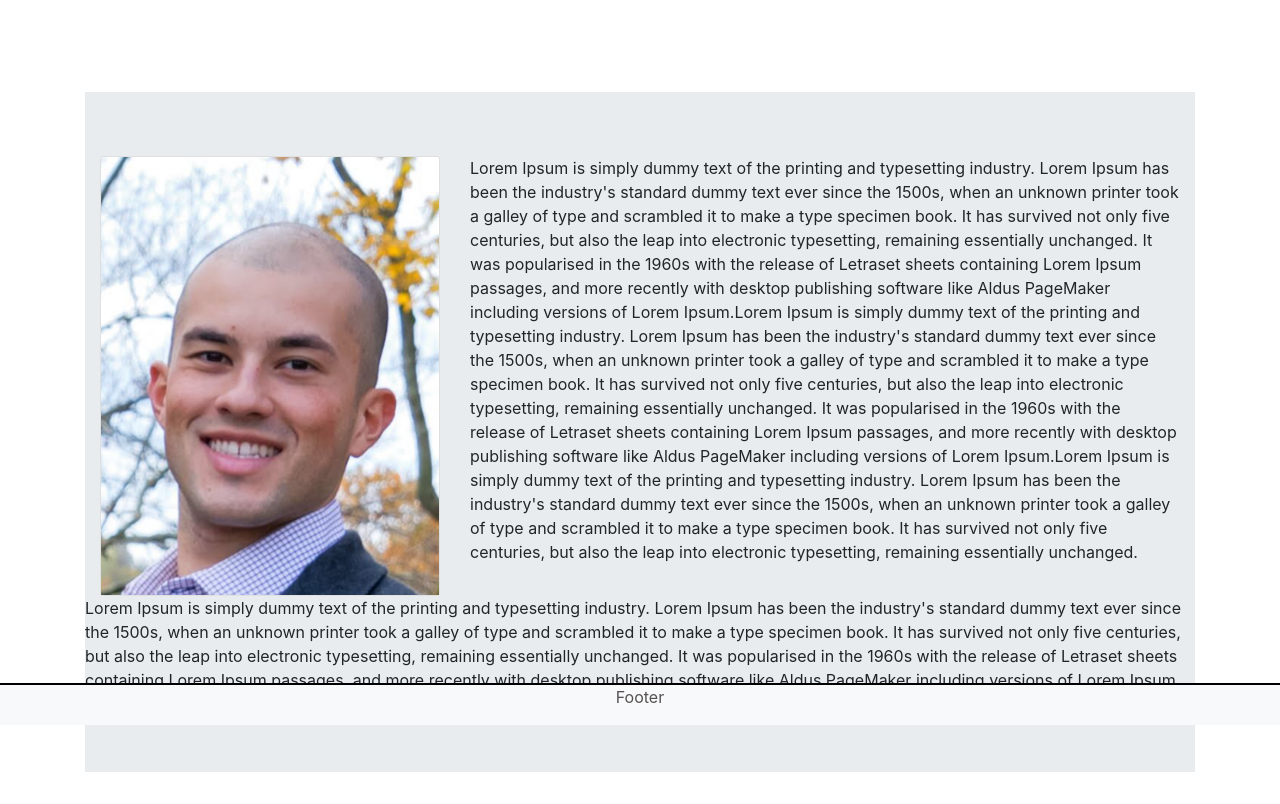
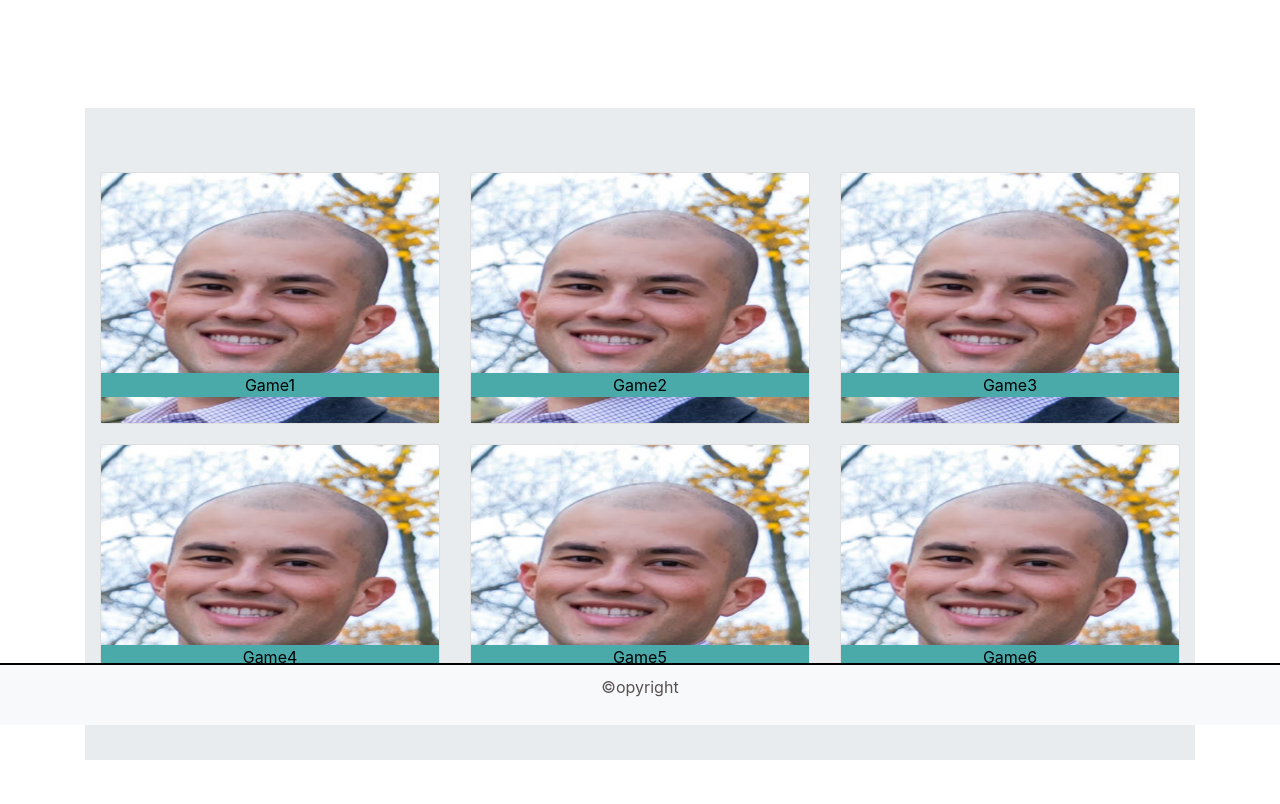
Before and after one commit to rcubillo/Bootstrap-Portfolio, a plain HTML site: page portfolio.html in a window 1280 px wide. Shown: the part 75-879 px from the top of the page. Drawn offline with nearby package versions, Linux system fonts and the light colour scheme.

Commit message:
Finishing Portfolio

```diff
--- a/assets/css/style.css
+++ b/assets/css/style.css
@@ -21,10 +21,6 @@ body{
   padding:10px;
 }
 
-.navbar-brand{
-
-}
-
 #navbarSupportedContent{
 margin-left:57%;
 }
@@ -40,3 +36,34 @@ margin-left:57%;
   font-family: cursive;
   font-size: 25px;
 }
+
+.ronald{
+  height:380px;
+}
+
+.card-img-top{
+  height: 250px;
+}
+
+#first-container{
+  text-align: center;
+}
+
+#second-container{
+  margin-top: 20px;
+  text-align: center;
+}
+
+#game4{
+  position: relative;
+}
+
+.text1{
+  position: absolute;
+  top: 200px;
+  background-color:#4aaaaa;
+  color: black ;
+  width:100%;
+  left:0;
+  text-decoration: none;
+}
--- a/portfolio.html
+++ b/portfolio.html
@@ -36,29 +36,28 @@
 
   <body>
     <!-- navbar -->
-    <div class="container" id="nav-bar-up">
-      <div class="row">
+    <header class="header">
+       <div class="container" id="nav-bar-up">
+      <div class="row" id="large">
         <div class="col-md-12">
           <nav class="navbar navbar-expand-lg navbar-light bg-light">
             <a class="navbar-brand" href="#">Ronald Cubillo Jimenez</a>
             <button
-              class="navbar-toggler"
-              type="button"
+              class="navbar-toggler" type="button"
               data-toggle="collapse"
               data-target="#navbarSupportedContent"
               aria-controls="navbarSupportedContent"
               aria-expanded="false"
-              aria-label="Toggle navigation"
-            >
+              aria-label="Toggle navigation">
               <span class="navbar-toggler-icon"></span>
             </button>
 
             <div class="collapse navbar-collapse" id="navbarSupportedContent">
               <ul class="navbar-nav mr-auto">
-                <li class="nav-item active">
+                <li class="nav-item">
                   <a class="nav-link" href="index.html">Home <span class="sr-only">(current)</span></a>
                 </li>
-                <li class="nav-item">
+                <li class="nav-item active">
                   <a class="nav-link" href="portfolio.html">Portfolio</a>
                 </li>
                 <li class="nav-item">
@@ -71,72 +70,78 @@
         </div>
       </div>
     </div>
+  </header>
+
     <!-- main section -->
 
-    <div class="container">
+    <div class="container" id="first-container">
       <div class="row" id="middle-section">
         <div class="col-md-12">
           <div class="jumbotron jumbotron-fluid">
+            <!-- First group of 3 -->
             <div class="container">
               <div class="row">
                 <div class="col-md-4">
-                  <div class="card">
-                    <img
-                      src="assets/images/chino.png"
-                      class="card-img-top"
-                      alt="my-picture"
-                    />
+                  <div class="card" id="game1">
+                    <img src="assets/images/chino.png" class="card-img-top"  alt="my-picture"/>
+                    <div>
+                        <a class="text1" href="#">Game1</a>
+                      </div>
+                  </div>
+
+                </div>
+                <div class="col-md-4" id="game2">
+                   <div class="card">
+                   <img src="assets/images/chino.png" class="card-img-top"  alt="my-picture"/>
+                   <div>
+                      <a class="text1" href="#">Game2</a>
+                    </div>
+                   </div>
+
+                </div>
+                <div class="col-md-4">
+                  <div class="card" id="game3">
+                  <img src="assets/images/chino.png" class="card-img-top"  alt="my-picture"/>
+                  <div>
+                      <a class="text1" href="#">Game3</a>
+                    </div>
+                  </div>
+                </div>
                   </div>
                 </div>
 
-                <div class="col-md-8">
-                  <p>
-                    Lorem Ipsum is simply dummy text of the printing and
-                    typesetting industry. Lorem Ipsum has been the industry's
-                    standard dummy text ever since the 1500s, when an unknown
-                    printer took a galley of type and scrambled it to make a
-                    type specimen book. It has survived not only five centuries,
-                    but also the leap into electronic typesetting, remaining
-                    essentially unchanged. It was popularised in the 1960s with
-                    the release of Letraset sheets containing Lorem Ipsum
-                    passages, and more recently with desktop publishing software
-                    like Aldus PageMaker including versions of Lorem Ipsum.Lorem
-                    Ipsum is simply dummy text of the printing and typesetting
-                    industry. Lorem Ipsum has been the industry's standard dummy
-                    text ever since the 1500s, when an unknown printer took a
-                    galley of type and scrambled it to make a type specimen
-                    book. It has survived not only five centuries, but also the
-                    leap into electronic typesetting, remaining essentially
-                    unchanged. It was popularised in the 1960s with the release
-                    of Letraset sheets containing Lorem Ipsum passages, and more
-                    recently with desktop publishing software like Aldus
-                    PageMaker including versions of Lorem Ipsum.Lorem Ipsum is
-                    simply dummy text of the printing and typesetting industry.
-                    Lorem Ipsum has been the industry's standard dummy text ever
-                    since the 1500s, when an unknown printer took a galley of
-                    type and scrambled it to make a type specimen book. It has
-                    survived not only five centuries, but also the leap into
-                    electronic typesetting, remaining essentially unchanged.
-                  </p>
-                </div>
+                <div class="container" id="second-container">
+                <div class="row">
+                    <div class="col-md-4">
+                      <div class="card" id="game4">
+                        <img src="assets/images/chino.png" class="card-img-top"  alt="my-picture"/>
+                        <div>
+                          <a class="text1" href="#">Game4</a>
+                        </div>
+                      </div>
+                    </div>
 
-                <div class="row">
-                  <div class="col-md-12">
-                    <p>
-                      Lorem Ipsum is simply dummy text of the printing and
-                      typesetting industry. Lorem Ipsum has been the industry's
-                      standard dummy text ever since the 1500s, when an unknown
-                      printer took a galley of type and scrambled it to make a
-                      type specimen book. It has survived not only five
-                      centuries, but also the leap into electronic typesetting,
-                      remaining essentially unchanged. It was popularised in the
-                      1960s with the release of Letraset sheets containing Lorem
-                      Ipsum passages, and more recently with desktop publishing
-                      software like Aldus PageMaker including versions of Lorem
-                      Ipsum.
-                    </p>
+                    <div class="col-md-4">
+                       <div class="card" id="game5">
+                       <img src="assets/images/chino.png" class="card-img-top"  alt="my-picture"/>
+                       <div>
+                          <a class="text1" href="#">Game5</a>
+                        </div>
+                       </div>
+                    </div>
+                    <div class="col-md-4">
+                      <div class="card" id="game5">
+                      <img src="assets/images/chino.png" class="card-img-top"  alt="my-picture"/>
+                      <div>
+                          <a class="text1" href="#">Game6</a>
+                        </div>
+                      </div>
+                    </div>
+                      </div>
+                    </div>
                   </div>
-                </div>
+
+
               </div>
             </div>
           </div>
@@ -147,7 +152,7 @@
     <!-- footer -->
 
     <div class="footer">
-      <p>Footer</p>
+      <p id="footer-coment">©opyright</p>
     </div>
   </body>
 </html>
```
Also changed, not shown: contact.html (+13 -22 lines), index.html (+7 -17 lines).
